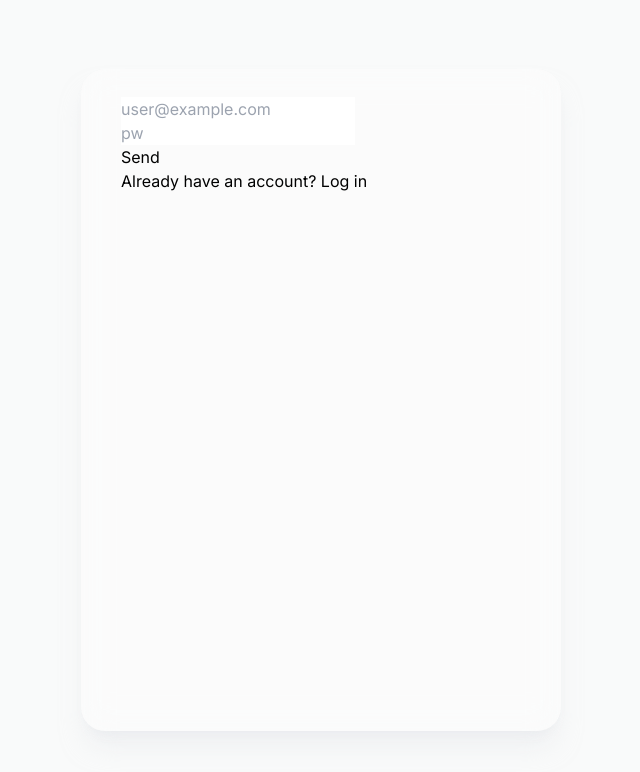
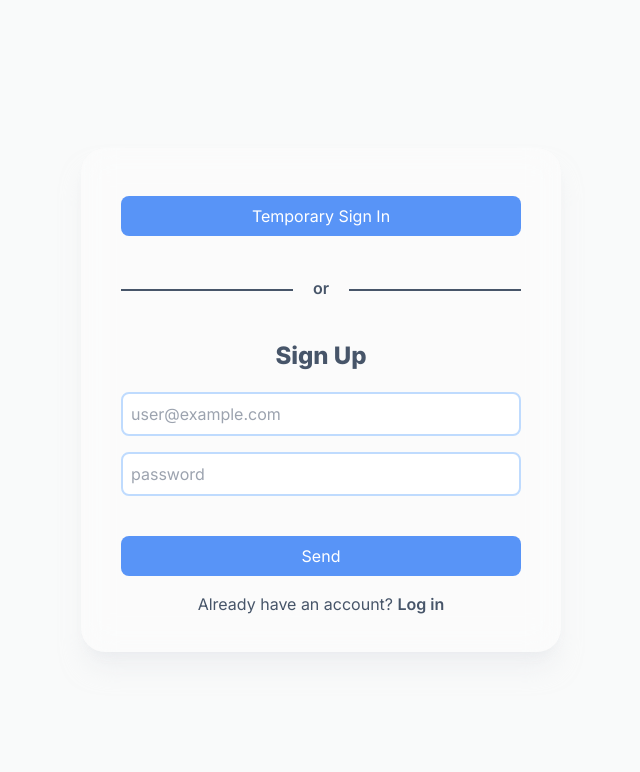
Before and after one commit to ishaan1013/nutrition, a Next.js app: page / in a window 1280 px wide. Both pictures are taken after a click on the element "Need an account? Sign up". Shown: the top 772 px of the page, without its empty margins (329-969 px from the left). Built offline with nearby package versions, Linux system fonts and the light colour scheme; no server answers.

Commit message:
account page sty;e

```diff
--- a/components/account/index.js
+++ b/components/account/index.js
@@ -9,18 +9,20 @@ export default function Account() {
     return (
         <>
             <section className="h-full w-full flex items-center justify-center">
-                <div className="h-[92%] w-[30rem] bg-white/30 rounded-3xl shadow-xl shadow-gray-200/50 px-10 py-7 ml-5 relative overflow-hidden backdrop-blur-lg">
+                <div className="w-[30rem] bg-white/30 rounded-3xl shadow-xl shadow-gray-200/50 px-10 py-7 ml-5 relative overflow-hidden backdrop-blur-lg flex items-center justify-center flex-col">
                     {isLogIn ? <LogIn /> : <SignUp />}
                     {isLogIn ?
                     <div
                     onClick={() => setIsLogIn(false)}
                     style={{cursor: "pointer"}}
-                    >Need an account? Sign up</div>
+                    className="text-slate-600 my-2"
+                    >Need an account? <span className="font-semibold">Sign up</span></div>
                     :
                     <div
                     onClick={() => setIsLogIn(true)}
                     style={{cursor: "pointer"}}
-                    >Already have an account? Log in</div>
+                    className="text-slate-600 my-2"
+                    >Already have an account? <span className="font-semibold">Log in</span></div>
                     }
                 </div>
             </section>
--- a/components/account/logIn.js
+++ b/components/account/logIn.js
@@ -70,24 +70,33 @@ export default function Login() {
         <>
             <div
             onClick={() => anon()}
-            >sign in anonymously</div>
+            className="w-full text-center rounded-lg bg-blue-500/[0.85] hover:bg-blue-500  text-white p-2 mt-5 mb-2 ease-in-out duration-100 cursor-pointer"
+            >Temporary Sign In</div>
+
+            <div className="w-full flex justify-center items-center mb-5 mt-8">
+                <div className="w-full h-[0.125rem] bg-slate-600"/>
+                <p className="px-5 pb-1 text-slate-600 font-semibold">or</p>
+                <div className="w-full h-[0.125rem] bg-slate-600"/>
+            </div>
+
+            <h1 className="mt-4 text-2xl text-slate-600">Log In</h1>
             <div>
                 <input
                 id="email"
                 placeholder="user@example.com"
                 value={email}
                 onChange={onChangeEmail}
-                className="w-full rounded-lg p-2 mt-5 mb-2 focus:outline-none focus:border-slate-300 border-slate-200 border-2"
+                className="w-full rounded-lg p-2 mt-5 mb-2 focus:outline-none focus:border-blue-400 border-blue-200 border-2"
                 />
                 <input
                 id="password"
                 placeholder="password"
                 value={pass}
                 onChange={onChangePass}
-                className="w-full rounded-lg p-2 mt-2 mb-5 focus:outline-none focus:border-slate-300 border-slate-200 border-2"
+                className="w-full rounded-lg p-2 mt-2 mb-5 focus:outline-none focus:border-blue-400 border-blue-200 border-2"
                 />
                 <button
-                className="w-full text-center rounded-lg bg-slate-500 text-white p-2 mt-5 mb-2"
+                className="w-full text-center rounded-lg bg-blue-500/[0.85] hover:bg-blue-500  text-white p-2 mt-5 mb-2 ease-in-out duration-100"
                 onClick={() => logInHandler()}
                 >Send</button>
             </div>
--- a/components/account/signUp.js
+++ b/components/account/signUp.js
@@ -55,26 +55,35 @@ export default function SignUp() {
 
     return(
         <>
-            <div>
+            <div
+            onClick={() => anon()}
+            className="w-full text-center rounded-lg bg-blue-500/[0.85] hover:bg-blue-500  text-white p-2 mt-5 mb-2 ease-in-out duration-100 cursor-pointer"
+            >Temporary Sign In</div>
+
+            <div className="w-full flex justify-center items-center mb-5 mt-8">
+                <div className="w-full h-[0.125rem] bg-slate-600"/>
+                <p className="px-5 pb-1 text-slate-600 font-semibold">or</p>
+                <div className="w-full h-[0.125rem] bg-slate-600"/>
+            </div>
+
+            <h1 className="mt-4 text-2xl text-slate-600">Sign Up</h1>
             <div>
                 <input
                 id="email"
                 placeholder="user@example.com"
-                    as="input"
                 value={email}
                 onChange={onChangeEmail}
+                className="w-full rounded-lg p-2 mt-5 mb-2 focus:outline-none focus:border-blue-400 border-blue-200 border-2"
                 />
-                </div>
-                <div>
                 <input
                 id="password"
-                    placeholder="pw"
-                    as="input"
+                placeholder="password"
                 value={pass}
                 onChange={onChangePass}
+                className="w-full rounded-lg p-2 mt-2 mb-5 focus:outline-none focus:border-blue-400 border-blue-200 border-2"
                 />
-                </div>
                 <button
+                className="w-full text-center rounded-lg bg-blue-500/[0.85] hover:bg-blue-500  text-white p-2 mt-5 mb-2 ease-in-out duration-100"
                 onClick={() => signUpHandler()}
                 >Send</button>
             </div>
--- a/pages/index.js
+++ b/pages/index.js
@@ -18,7 +18,7 @@ export default function Home() {
       console.log("signed out")
     }).catch((error) => {
       console.log(error)
-    });
+    })
   }
 
   onAuthStateChanged(auth, (user) => {
```
Also changed, not shown: components/weight.js (+5 -5 lines). Lines whose indentation alone changed are shown as unchanged.
